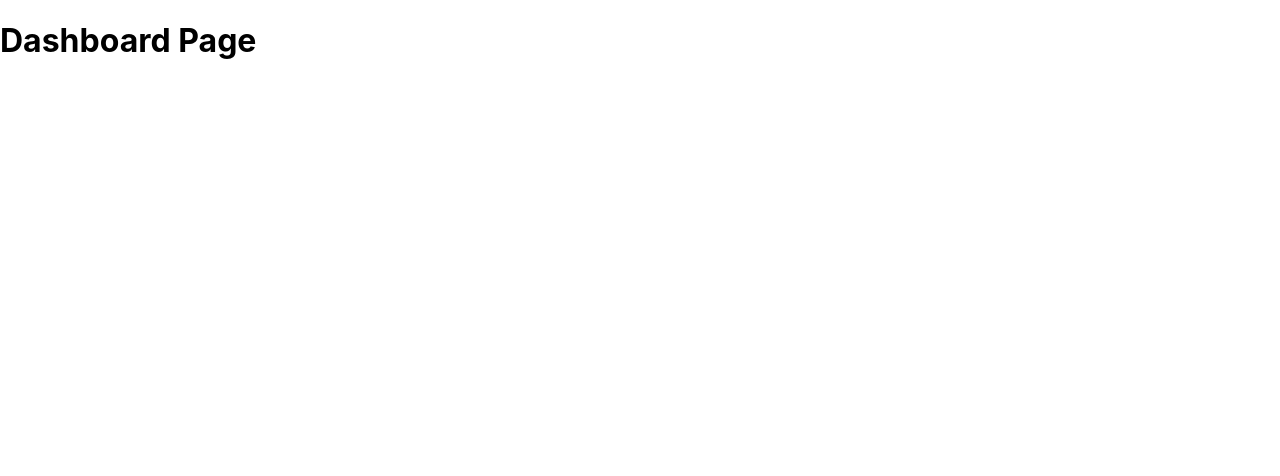
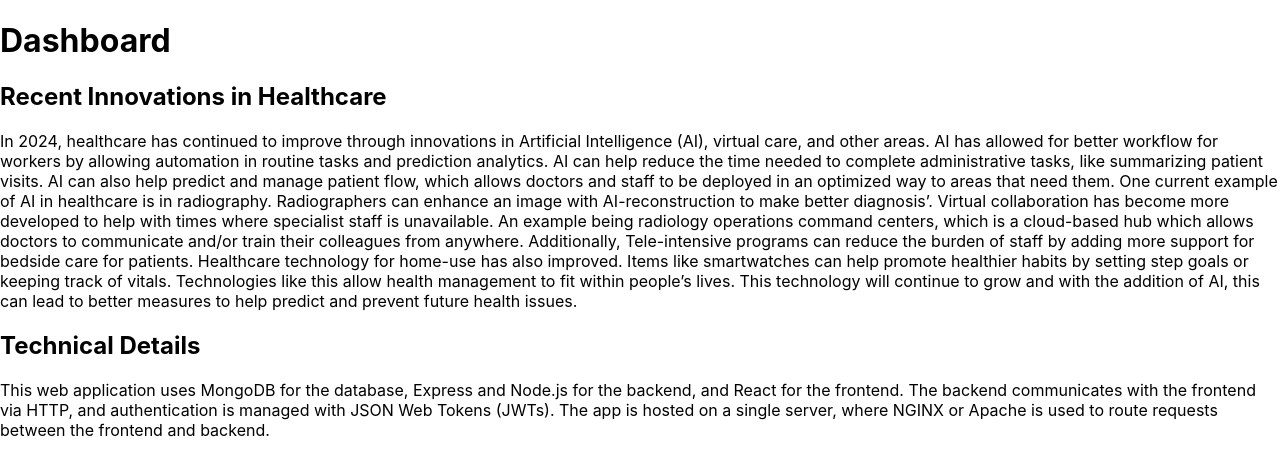
Before and after one commit to Hallie-Johnson/H90, a React (Create React App) app in the folder frontend/: page /dashboard in a window 1280 px wide. Shown: the top 476 px of the page. Built offline with nearby package versions, Linux system fonts and the light colour scheme; sample sign-in values are in the browser's storage.

Commit message:
Dashboard Page Implemented

```diff
--- a/frontend/src/pages/Dashboard.js
+++ b/frontend/src/pages/Dashboard.js
@@ -1,7 +1,36 @@
-import React from 'react';
+import React, { useEffect } from 'react';
+import { useNavigate } from 'react-router-dom';
 
-function Login() {
-  return <h1>Dashboard Page</h1>;
+function Dashboard() {
+
+  const navigate = useNavigate();
+
+  useEffect(() => {
+    const token = localStorage.getItem('token');
+    if (!token) {
+      navigate('/');
+    }
+  }, [navigate]);
+
+  return (
+    <div>
+      <h1>Dashboard</h1>
+
+      <section>
+        <h2>Recent Innovations in Healthcare</h2>
+        <p>
+          In 2024, healthcare has continued to improve through innovations in Artificial Intelligence (AI), virtual care, and other areas. AI has allowed for better workflow for workers by allowing automation in routine tasks and prediction analytics. AI can help reduce the time needed to complete administrative tasks, like summarizing patient visits. AI can also help predict and manage patient flow, which allows doctors and staff to be deployed in an optimized way to areas that need them. One current example of AI in healthcare is in radiography. Radiographers can enhance an image with AI-reconstruction to make better diagnosis’. Virtual collaboration has become more developed to help with times where specialist staff is unavailable. An example being radiology operations command centers, which is a cloud-based hub which allows doctors to communicate and/or train their colleagues from anywhere. Additionally, Tele-intensive programs can reduce the burden of staff by adding more support for bedside care for patients. Healthcare technology for home-use has also improved. Items like smartwatches can help promote healthier habits by setting step goals or keeping track of vitals. Technologies like this allow health management to fit within people’s lives. This technology will continue to grow and with the addition of AI, this can lead to better measures to help predict and prevent future health issues.
+        </p>
+      </section>
+
+      <section>
+        <h2>Technical Details</h2>
+        <p>
+          This web application uses MongoDB for the database, Express and Node.js for the backend, and React for the frontend. The backend communicates with the frontend via HTTP, and authentication is managed with JSON Web Tokens (JWTs). The app is hosted on a single server, where NGINX or Apache is used to route requests between the frontend and backend.
+        </p>
+      </section>
+    </div>
+  );
 }
 
-export default Login;
+export default Dashboard;
```
